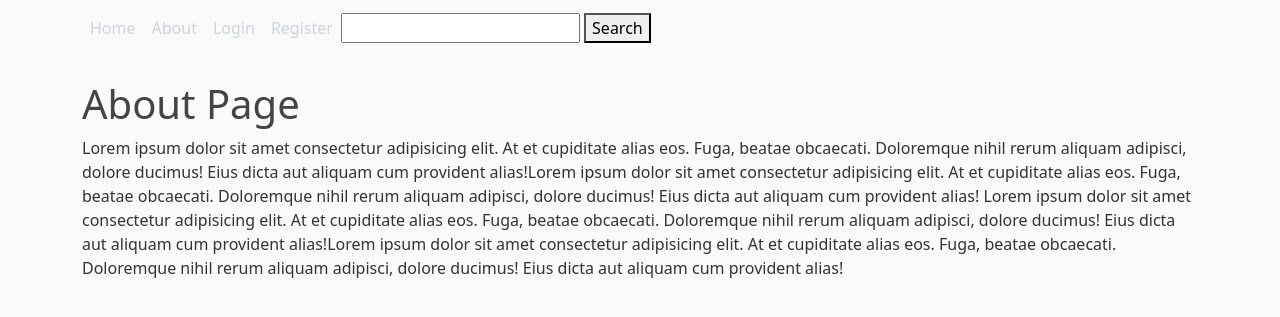
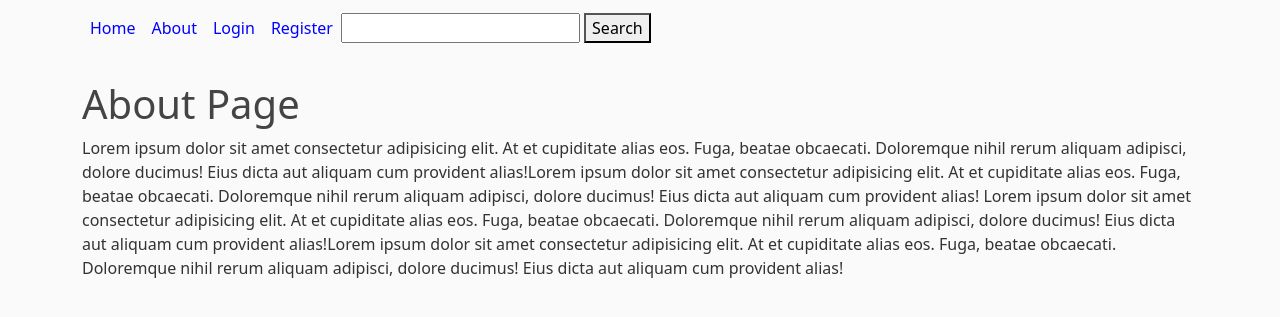
Before and after one commit to prachiacharya01/django_project, a Django app: page /about/ in a window 1280 px wide. Shown: the top 317 px of the page. Run offline with Django 3.2, Linux system fonts and the light colour scheme; parts of the project's set-up code (start-up, migrations or seed data) failed here and were passed over.

Commit message:
css to base,html

```diff
--- a/blog/templates/blog/base.html
+++ b/blog/templates/blog/base.html
@@ -42,11 +42,11 @@ background-color: #5f788a;
 }
 
 .site-header .navbar-nav .nav-link {
-color: #cbd5db;
+color: blue;
 }
 
 .site-header .navbar-nav .nav-link:hover {
-color: #ffffff;
+color: #cbd5db;
 }
 
 .site-header .navbar-nav .nav-link.active {
```
